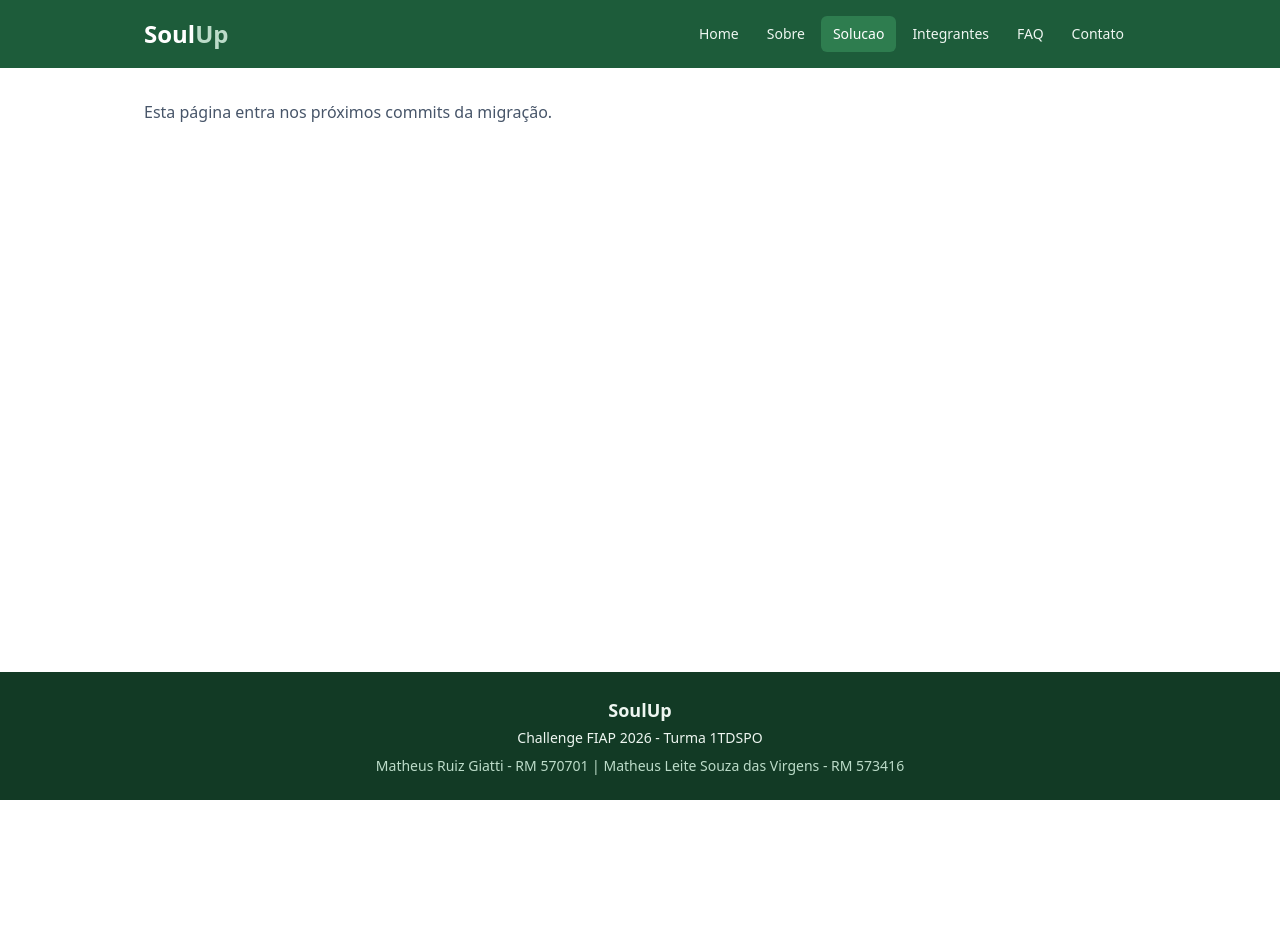
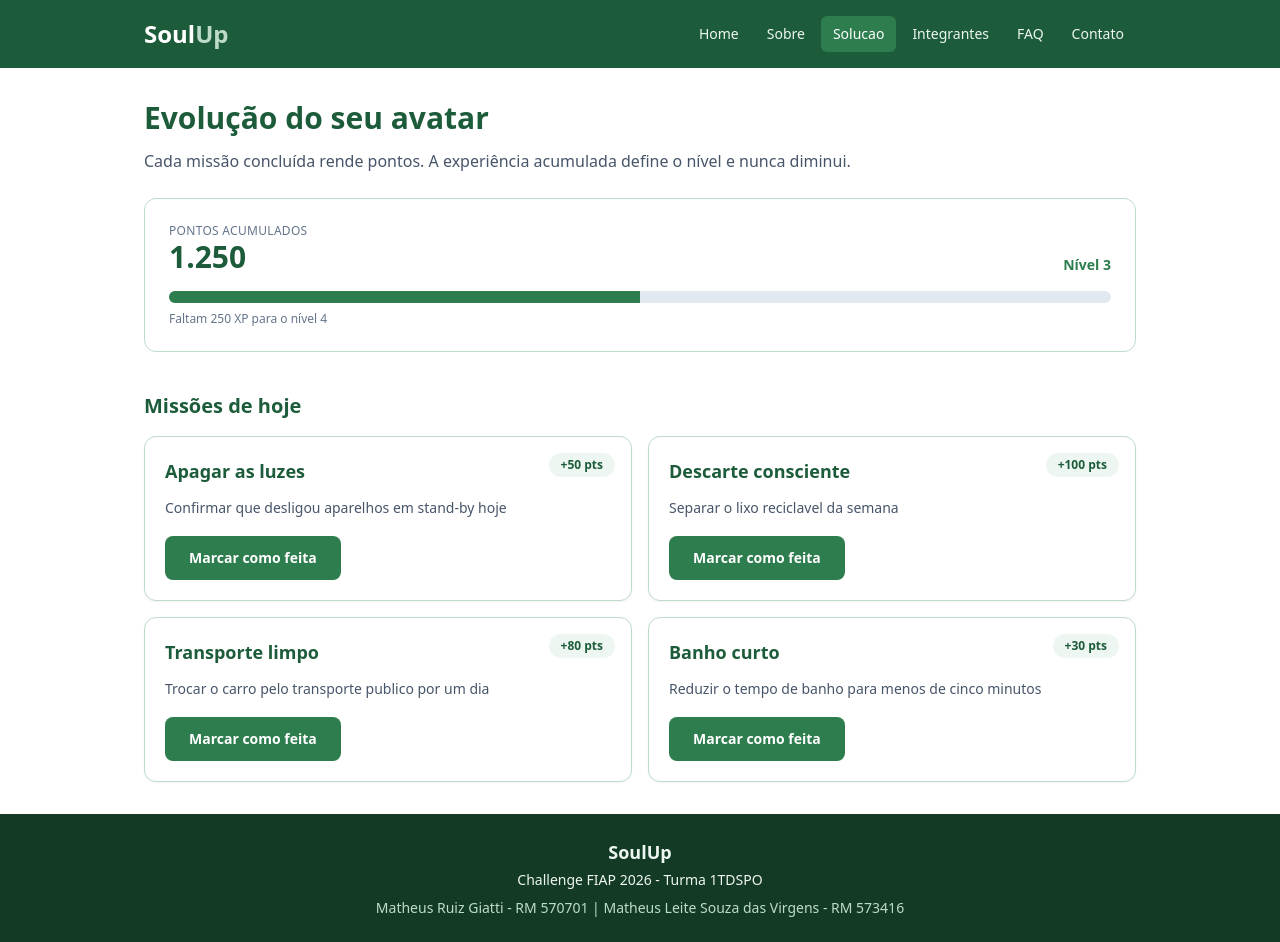
Before and after one commit to matheusruiz-07/Challenge-1TDSPO, a React (Vite) app: page /solucao in a window 1280 px wide. Before the commit the page ends 800 px from the top, so only its background shows below. Built offline with nearby package versions, Linux system fonts and the light colour scheme.

Commit message:
Adiciona a pagina da solucao com missoes e progresso

```diff
--- a/src/App.tsx
+++ b/src/App.tsx
@@ -4,6 +4,7 @@ import Contato from "./pages/Contato";
 import Home from "./pages/Home";
 import Integrantes from "./pages/Integrantes";
 import Sobre from "./pages/Sobre";
+import Solucao from "./pages/Solucao";
 
 export default function App() {
   return (
@@ -12,6 +13,7 @@ export default function App() {
         <Route path="/" element={<Layout />}>
           <Route index element={<Home />} />
           <Route path="sobre" element={<Sobre />} />
+          <Route path="solucao" element={<Solucao />} />
           <Route path="integrantes" element={<Integrantes />} />
           <Route path="contato" element={<Contato />} />
           <Route
--- /dev/null
+++ b/src/pages/Solucao.tsx
@@ -0,0 +1,93 @@
+import { useState } from "react";
+import Botao from "../components/Botao";
+import Card from "../components/Card";
+import { missoes } from "../data/missoes";
+
+const XP_POR_NIVEL = 500;
+
+export default function Solucao() {
+  const [pontos, setPontos] = useState(1250);
+  const [concluidas, setConcluidas] = useState<number[]>([]);
+
+  const nivel = Math.floor(pontos / XP_POR_NIVEL) + 1;
+  const faltam = XP_POR_NIVEL - (pontos % XP_POR_NIVEL);
+  const progresso = ((pontos % XP_POR_NIVEL) / XP_POR_NIVEL) * 100;
+
+  function concluir(id: number, valor: number) {
+    if (concluidas.includes(id)) return;
+    setConcluidas([...concluidas, id]);
+    setPontos(pontos + valor);
+  }
+
+  return (
+    <>
+      <h1 className="text-2xl font-bold text-folha-700 md:text-3xl">
+        Evolução do seu avatar
+      </h1>
+      <p className="mt-3 leading-relaxed text-slate-600">
+        Cada missão concluída rende pontos. A experiência acumulada define o
+        nível e nunca diminui.
+      </p>
+
+      <section className="mt-6 rounded-xl border border-folha-200 bg-white p-6">
+        <div className="flex items-end justify-between gap-4">
+          <div>
+            <p className="text-xs uppercase tracking-wide text-slate-500">
+              Pontos acumulados
+            </p>
+            <p className="text-3xl font-bold tabular-nums text-folha-700">
+              {pontos.toLocaleString("pt-BR")}
+            </p>
+          </div>
+          <p className="text-right text-sm font-semibold text-folha-500">
+            Nível {nivel}
+          </p>
+        </div>
+
+        <div
+          className="mt-4 h-3 overflow-hidden rounded-full bg-slate-200"
+          role="progressbar"
+          aria-valuenow={Math.round(progresso)}
+          aria-valuemin={0}
+          aria-valuemax={100}
+          aria-label={`Progresso para o nível ${nivel + 1}`}
+        >
+          <div
+            className="h-full bg-folha-500 transition-all"
+            style={{ width: `${progresso}%` }}
+          />
+        </div>
+        <p className="mt-2 text-xs text-slate-500">
+          Faltam {faltam} XP para o nível {nivel + 1}
+        </p>
+      </section>
+
+      <h2 className="mt-10 text-xl font-bold text-folha-700">Missões de hoje</h2>
+      <div className="mt-4 grid gap-4 md:grid-cols-2">
+        {missoes.map((missao) => {
+          const feita = concluidas.includes(missao.id);
+          return (
+            <Card
+              key={missao.id}
+              titulo={missao.titulo}
+              destaque={feita ? "Concluída" : `+${missao.pontos} pts`}
+            >
+              <p className="leading-relaxed">{missao.descricao}</p>
+              <div className="mt-4">
+                {feita ? (
+                  <p className="text-sm font-semibold text-folha-500">
+                    Missão registrada no seu perfil.
+                  </p>
+                ) : (
+                  <Botao onClick={() => concluir(missao.id, missao.pontos)}>
+                    Marcar como feita
+                  </Botao>
+                )}
+              </div>
+            </Card>
+          );
+        })}
+      </div>
+    </>
+  );
+}
```
